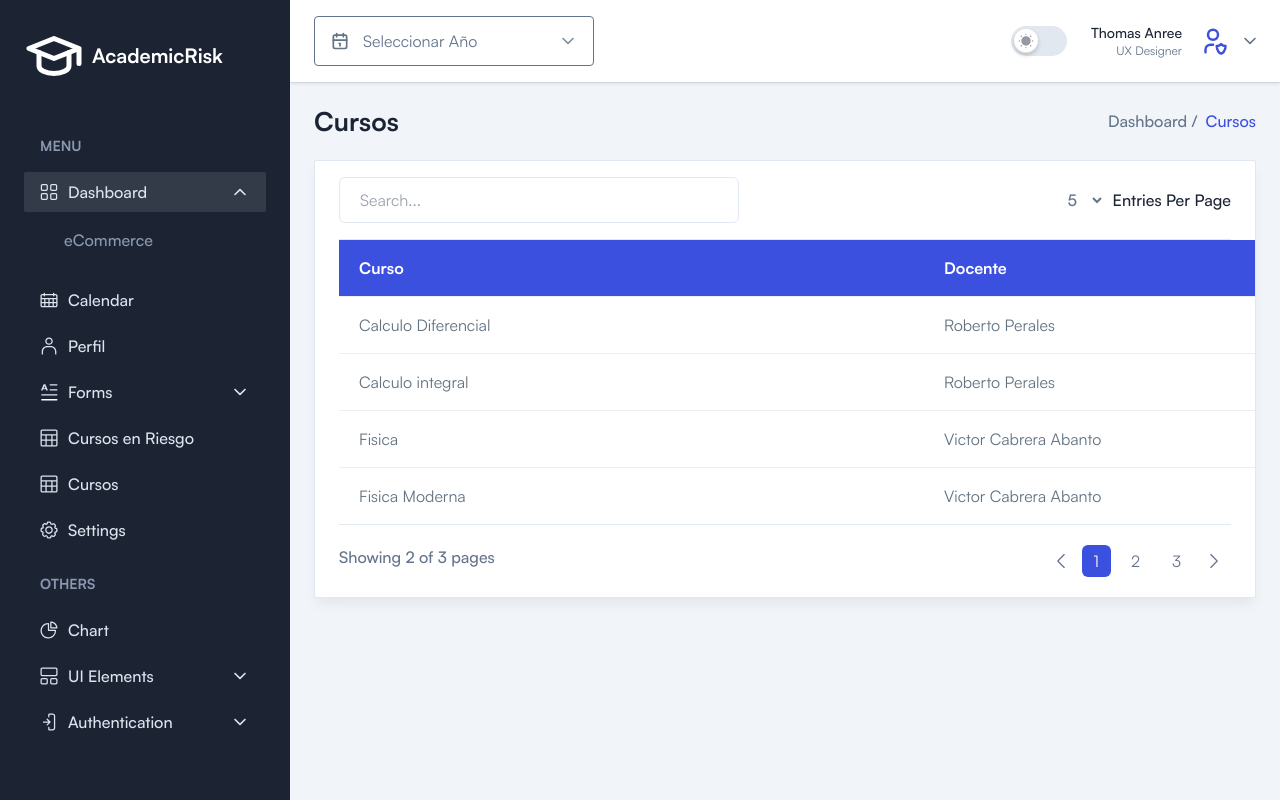
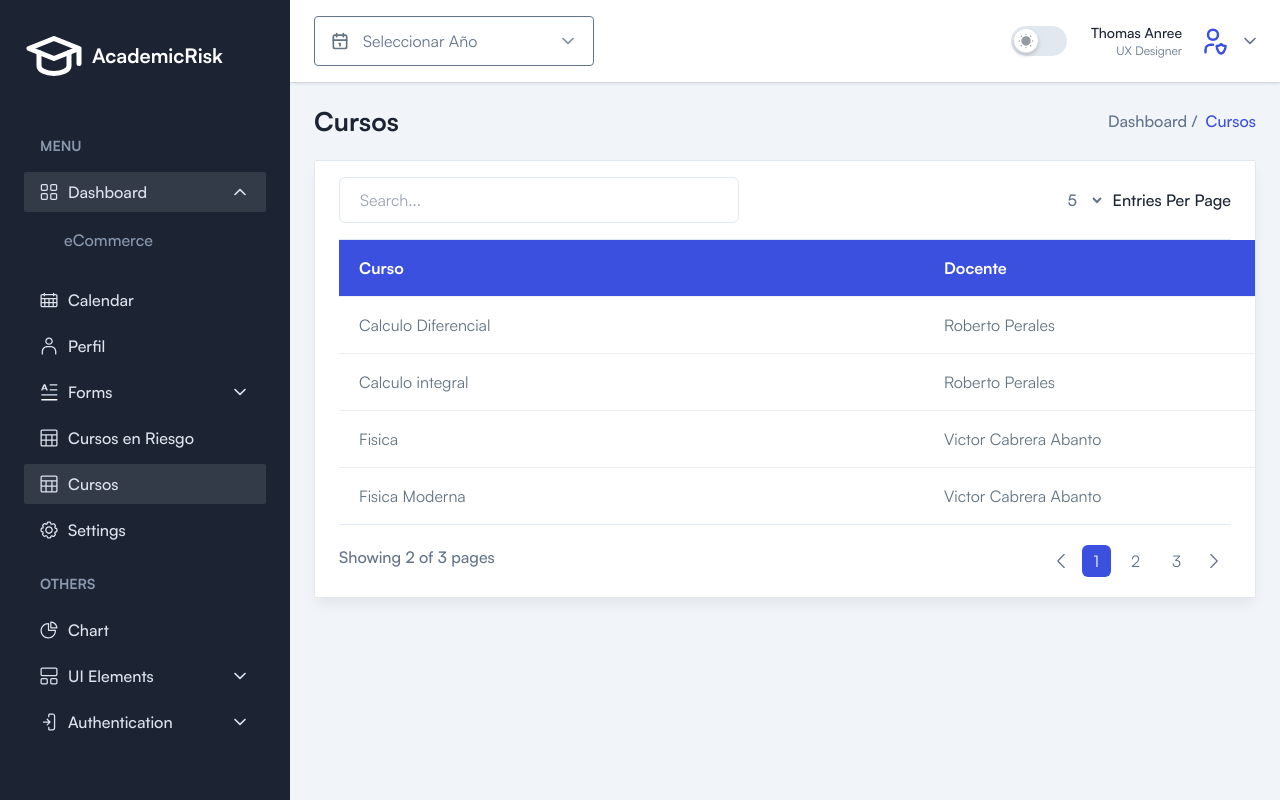
Before and after one commit to KrizRoMe/academic-risk, a Next.js app: page /dashboard/course in a window 1280 px wide. Built offline with nearby package versions, Linux system fonts and the light colour scheme.

Commit message:
fix: update course navbar link

```diff
--- a/src/components/Sidebar/index.tsx
+++ b/src/components/Sidebar/index.tsx
@@ -378,7 +378,7 @@ const Sidebar = ({ sidebarOpen, setSidebarOpen }: SidebarProps) => {
                 <Link
                   href="/dashboard/risk-course"
                   className={`group relative flex items-center gap-2.5 rounded-sm px-4 py-2 font-medium text-bodydark1 duration-300 ease-in-out hover:bg-graydark dark:hover:bg-meta-4 ${
-                    pathname.includes("risk-course") &&
+                    pathname.includes("dashboard/risk-course") &&
                     "bg-graydark dark:bg-meta-4"
                   }`}
                 >
@@ -414,9 +414,10 @@ const Sidebar = ({ sidebarOpen, setSidebarOpen }: SidebarProps) => {
               {/* <!-- Menu Item Cursos --> */}
               <li>
                 <Link
-                  href="/dashboard/cursos"
+                  href="/dashboard/course"
                   className={`group relative flex items-center gap-2.5 rounded-sm px-4 py-2 font-medium text-bodydark1 duration-300 ease-in-out hover:bg-graydark dark:hover:bg-meta-4 ${
-                    pathname.includes("cursos") && "bg-graydark dark:bg-meta-4"
+                    pathname.includes("dashboard/course") &&
+                    "bg-graydark dark:bg-meta-4"
                   }`}
                 >
                   <svg
```
